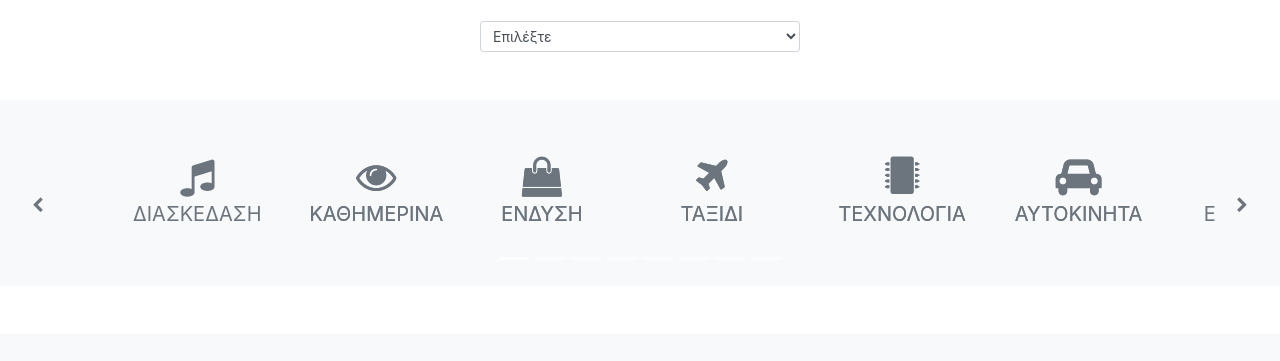
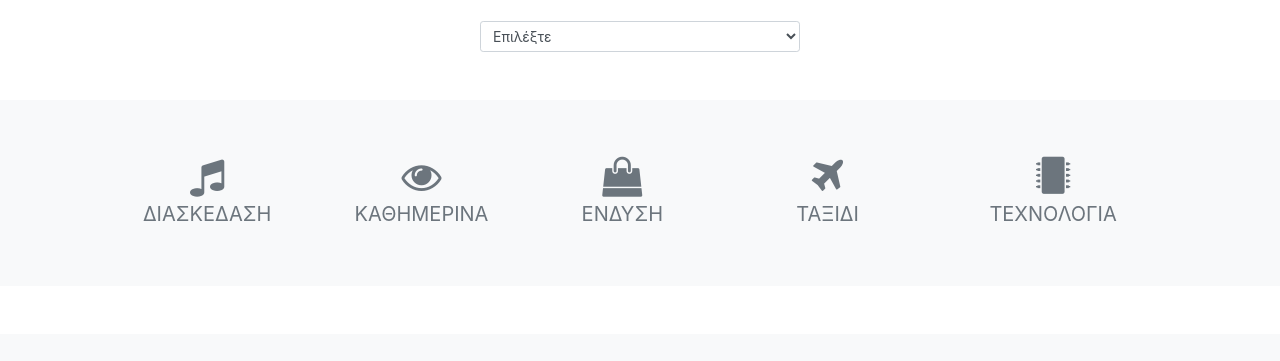
Before and after one commit to EvanKal/DOXATZ, a plain HTML site: page index.html in a window 1280 px wide. Shown: the part 870-1231 px from the top of the page. Drawn offline with nearby package versions, Linux system fonts and the light colour scheme.

Commit message:
Customized Icon Carousel functionality

```diff
--- a/index.html
+++ b/index.html
@@ -178,16 +178,7 @@
                 <!--/.Controls-->
 
                 <!--Indicators-->
-                <ol class="carousel-indicators">
-                    <li data-target="#iconCarousel" data-slide-to="0" class="active"></li>
-                    <li data-target="#iconCarousel" data-slide-to="1"></li>
-                    <li data-target="#iconCarousel" data-slide-to="2"></li>
-                    <li data-target="#iconCarousel" data-slide-to="3"></li>
-                    <li data-target="#iconCarousel" data-slide-to="4"></li>
-                    <li data-target="#iconCarousel" data-slide-to="5"></li>
-                    <li data-target="#iconCarousel" data-slide-to="6"></li>
-                    <li data-target="#iconCarousel" data-slide-to="7"></li>
-                </ol>
+
                 <!--/.Indicators-->
 
                 <!--items-->
@@ -196,21 +187,21 @@
                     <!--First item-->
                     <div class="carousel-item active">
                         <div class="col-md-2">
-                            <a type="button" class="btn btn-default btn-lg" role="button" aria-pressed="true">
+                            <a class="btn btn-default btn-lg" role="button" aria-pressed="true">
                                 <span class="" aria-hidden="true"> <i class="fa fa-music w-100"></i> </span> ΔΙΑΣΚΕΔΑΣΗ
                             </a>
                         </div>
                     </div>
                     <div class="carousel-item">
                         <div class="col-md-2">
-                            <a type="button" class="btn btn-default btn-lg" role="button" aria-pressed="true">
+                            <a class="btn btn-default btn-lg" role="button" aria-pressed="true">
                                 <span class="" aria-hidden="true"> <i class="fa fa-eye w-100"></i> </span> ΚΑΘΗΜΕΡΙΝΑ
                             </a>
                         </div>
                     </div>
                     <div class="carousel-item">
                         <div class="col-md-2">
-                            <a type="button" class="btn btn-default btn-lg" role="button" aria-pressed="true">
+                            <a class="btn btn-default btn-lg" role="button" aria-pressed="true">
                                 <span class="" aria-hidden="true"> <i class="fa fa-shopping-bag w-100"></i> </span>
                                 ΕΝΔΥΣΗ
                             </a>
@@ -218,33 +209,33 @@
                     </div>
                     <div class="carousel-item">
                         <div class="col-md-2">
-                            <a type="button" class="btn btn-default btn-lg" role="button" aria-pressed="true">
+                            <a class="btn btn-default btn-lg" role="button" aria-pressed="true">
                                 <span class="" aria-hidden="true"> <i class="fa fa-plane w-100"></i> </span> ΤΑΞΙΔΙ
                             </a>
                         </div>
                     </div>
                     <div class="carousel-item">
                         <div class="col-md-2">
-                            <a type="button" class="btn btn-default btn-lg" role="button" aria-pressed="true">
+                            <a class="btn btn-default btn-lg" role="button" aria-pressed="true">
                                 <span class="" aria-hidden="true"> <i class="fa fa-microchip w-100"></i> </span>
                                 ΤΕΧΝΟΛΟΓΙΑ
                             </a>
                         </div>
                     </div>
-                    <div class="carousel-item">
+                    <!-- <div class="carousel-item">
                         <div class="col-md-2">
-                            <a type="button" class="btn btn-default btn-lg" role="button" aria-pressed="true">
+                            <a class="btn btn-default btn-lg" role="button" aria-pressed="true">
                                 <span class="" aria-hidden="true"> <i class="fa fa-car w-100"></i> </span> ΑΥΤΟΚΙΝΗΤΑ
                             </a>
                         </div>
                     </div>
                     <div class="carousel-item">
                         <div class="col-md-2">
-                            <a type="button" class="btn btn-default btn-lg" role="button" aria-pressed="true">
+                            <a class="btn btn-default btn-lg" role="button" aria-pressed="true">
                                 <span class="" aria-hidden="true"> <i class="fa fa-eye w-100"></i> </span> ΕΒΔΟΜΟ
                             </a>
                         </div>
-                    </div>
+                    </div> -->
 
                 </div>
 
--- a/js/index.js
+++ b/js/index.js
@@ -1,29 +1,53 @@
 window.addEventListener('DOMContentLoaded', () => {
-    console.log("here");
-    document.querySelector('nav .navbar-toggler').addEventListener('click', ()=> {
-        document.querySelector("#navbarResponsive").classList.toggle("slidein");
-    });
+
+  document.querySelector('nav .navbar-toggler').addEventListener('click', () => {
+    document.querySelector("#navbarResponsive").classList.toggle("slidein");
+  });
+
+  initiateIconCarousel();
 });
 
+function initiateIconCarousel() {
+  let carouselItems = $('#iconCarousel .carousel-item');
+  let iconCarouselControls = document.querySelector("#iconCarousel .controls-top");
+  console.log(iconCarouselControls);
 
-let carouselItems = $('#iconCarousel .carousel-item');
-console.log(carouselItems);
+  if (carouselItems.length <= 6) {
 
-carouselItems.each(function(){
+    let carouselInner = document.querySelector("#iconCarousel .carousel-inner");
+    iconCarouselControls.classList.add("d-none");
+    $('#iconCarousel').carousel({
+      interval: false
+    });
+    carouselInner.classList.add("d-flex", "justify-content-between");
+    carouselInner.querySelectorAll(".carousel-item").forEach((elem)=>{
+      elem.classList.add("d-block");
+    });
+  } else {
+    setIconCarouselSliding(carouselItems);
+  }
+
+}
+
+function setIconCarouselSliding(carouselItems) {
+
+  carouselItems.each(function () {
     var next = $(this).next();
     if (!next.length) {
       next = $(this).siblings(':first');
     }
     next.children(':first-child').clone().appendTo($(this));
 
-    for (var i=0;i<4;i++) {
-      next=next.next();
+    for (var i = 0; i < 4; i++) {
+      next = next.next();
       if (!next.length) {
-        next=$(this).siblings(':first');
+        next = $(this).siblings(':first');
       }
       next.children(':first-child').clone().appendTo($(this));
     }
   });
+}
+
 
 //   $('#iconCarousel').carousel({
 //     interval: 10000
```
